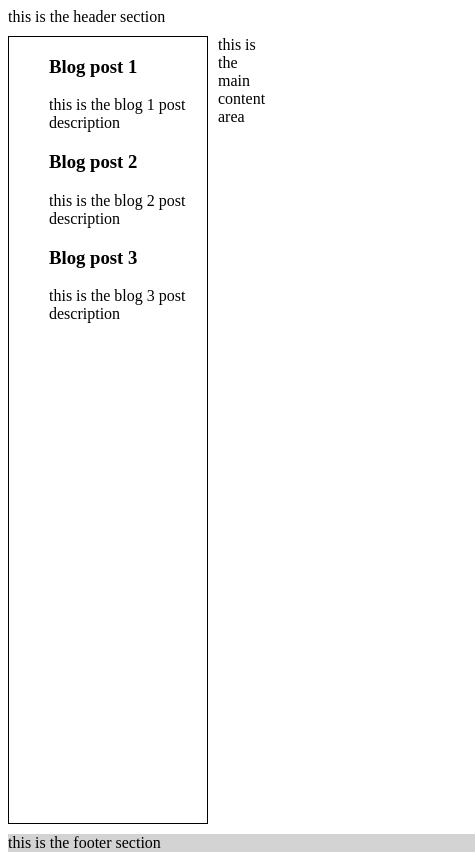
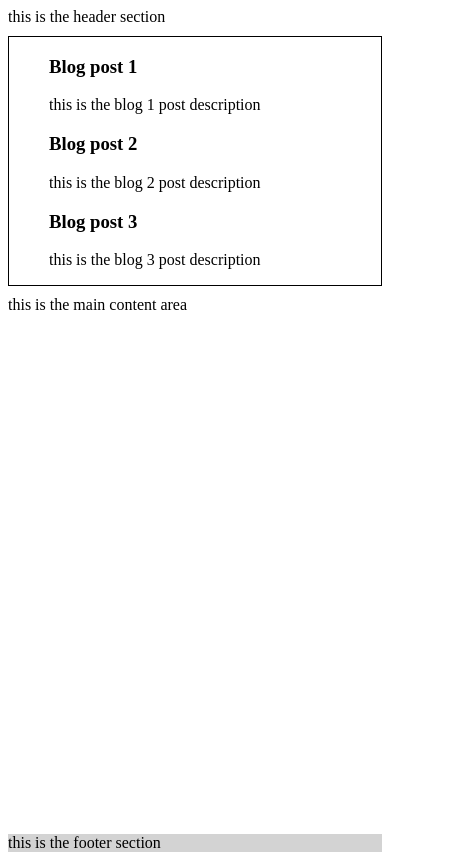
Before and after one commit to jamdlaw/CSS-Grid-Layout, a plain HTML site: page index.html in a window 390 px wide. Shown: the whole page, 475 px wide, since content can reach past the window. Drawn offline with nearby package versions, Linux system fonts and the light colour scheme.

Commit message:
added some responsive styles

```diff
--- a/css/styles.css
+++ b/css/styles.css
@@ -13,6 +13,29 @@
 	grid-template-rows:auto 1fr auto;
 	grid-gap: 10px;
 	height:100vh;
+}
+
+/* add some responsive styles */
+@media (max-width: 796px){
+	.container{
+		grid-template-areas:
+		   "header"
+		   "sidenav"
+		   "content"
+		   "aside"
+		   "footer";
+		grid-template-columns:1fr;
+		grid-template-rows:
+			auto /* header */
+			minmax(75px,auto) /* nav */
+			1fr /* content */
+			minmax(75px,auto) /*aside */
+			auto; /* footer */
+
+		sidenav, aside {
+			margin:0;
+		}
+	}
 }
 
 /* now define what tags are linked to our grid layout */
```
